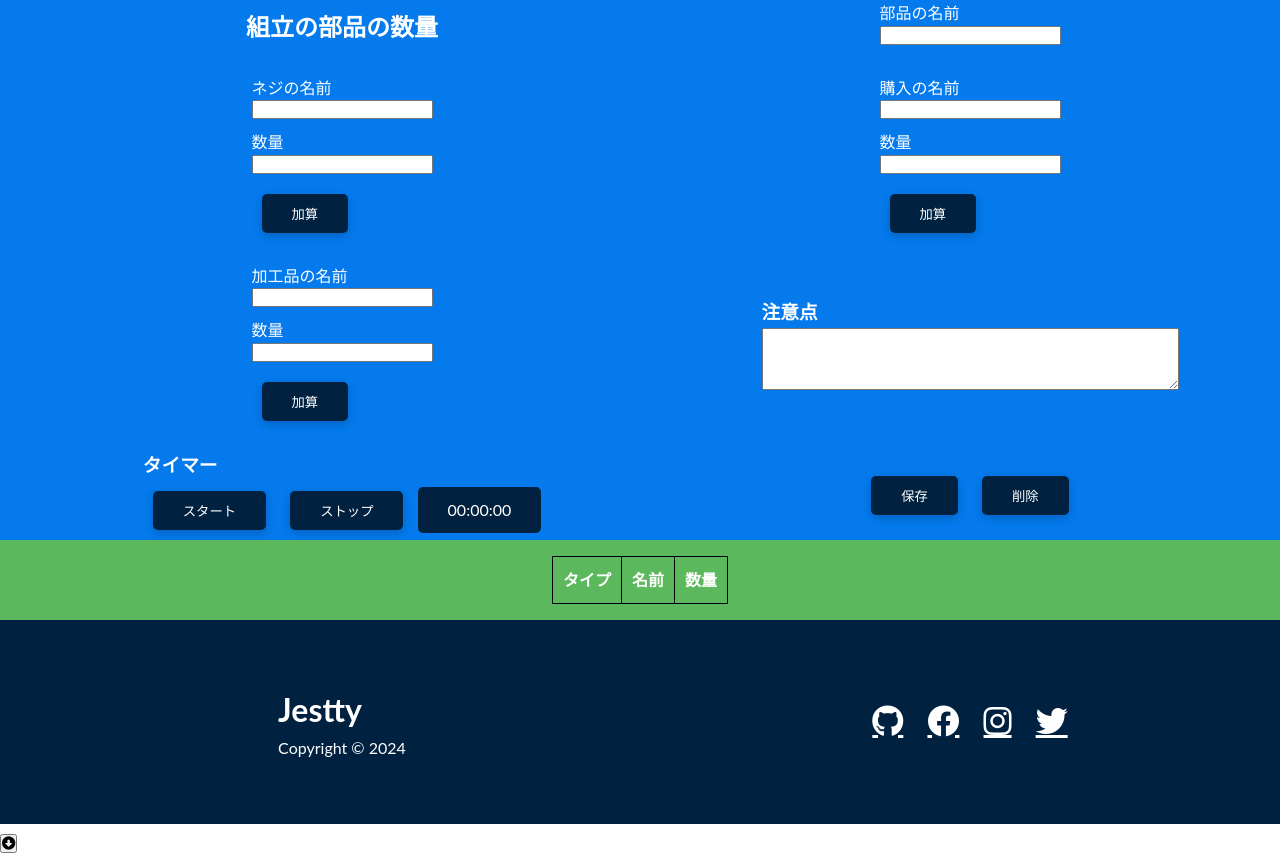
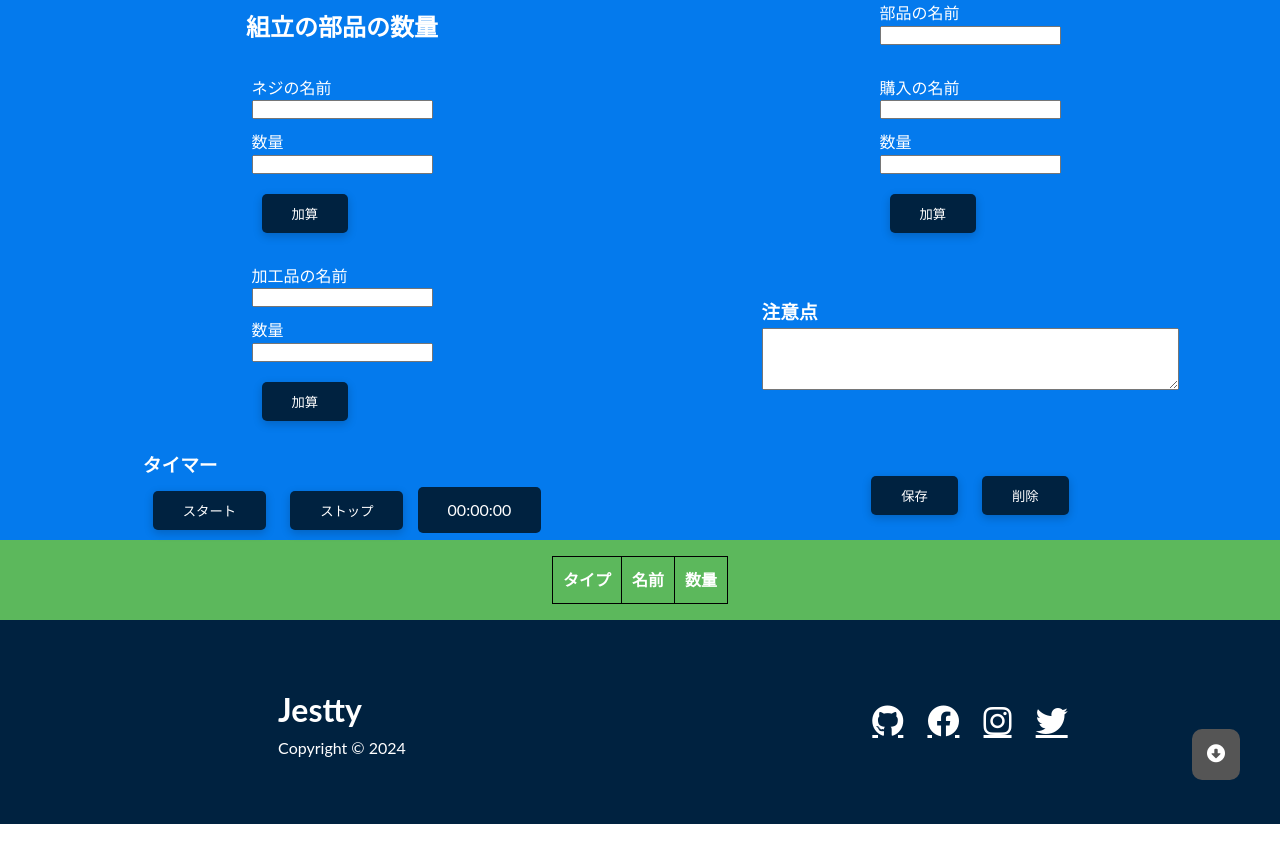
Before and after one commit to jestty/TinhToan, a plain HTML site: page index.html in a window 1280 px wide. After the commit the page ends 824 px from the top, so only its background shows below. Drawn offline with Linux system fonts and the light colour scheme.

Commit message:
Update style.css

```diff
--- a/style.css
+++ b/style.css
@@ -87,25 +87,6 @@ pre {
   justify-items: center;
 }
 
-/*lam cham qua trinh khi di chuot qua phan tu*/
-/*
-.card1 {
-  transition: transform 0.5s ease-in-out;
-}
-  */
-/*
-.card2 {
-  transition: transform 0.5s ease-in-out;
-}
-*/
-/*
-.card1:hover {
-  transform: translatey(-6px);
-}
-.card2:hover {
-  transform: translatey(-6px);
-}
-*/
 /* footer */
 .footer .social a {
   margin: 0 10px;
@@ -115,8 +96,6 @@ pre {
   overflow: visible;
   grid-template-columns: 50% 45%;
 }
-
-/*bang danh sach*/
 
 /* table and under */
 @media (max-width: 786px) {
@@ -139,3 +118,35 @@ pre {
     justify-items: center;
   }
 }
+
+.post {
+  position: relative;
+}
+/* Định dạng cho nút cuộn */
+#scrollUpBtn,
+#scrollDownBtn {
+  display: none; /* Ban đầu ẩn nút */
+  position: fixed; /* Hiển thị cố định */
+  right: 30px; /* Cách mép phải 30px */
+  z-index: 99; /* Nằm trên các nội dung khác */
+  font-size: 18px;
+  background-color: #555; /* Màu nền nút */
+  color: white; /* Màu chữ */
+  border: none; /* Bỏ viền */
+  padding: 15px;
+  border-radius: 10px; /* Bo góc cho nút */
+  cursor: pointer; /* Con trỏ pointer khi hover */
+}
+
+#scrollUpBtn {
+  bottom: 60px; /* Vị trí nút cuộn lên */
+}
+
+#scrollDownBtn {
+  bottom: 20px; /* Vị trí nút cuộn xuống */
+}
+
+#scrollUpBtn:hover,
+#scrollDownBtn:hover {
+  background-color: #333; /* Đổi màu khi hover */
+}
```
